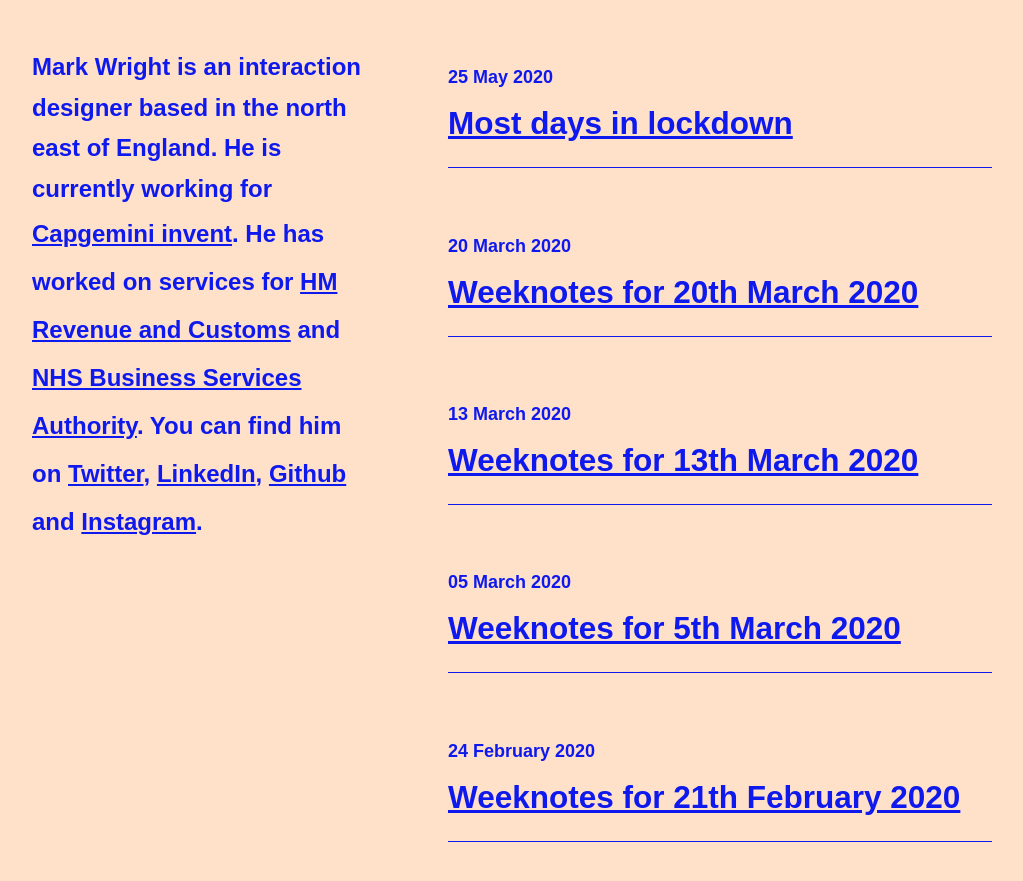
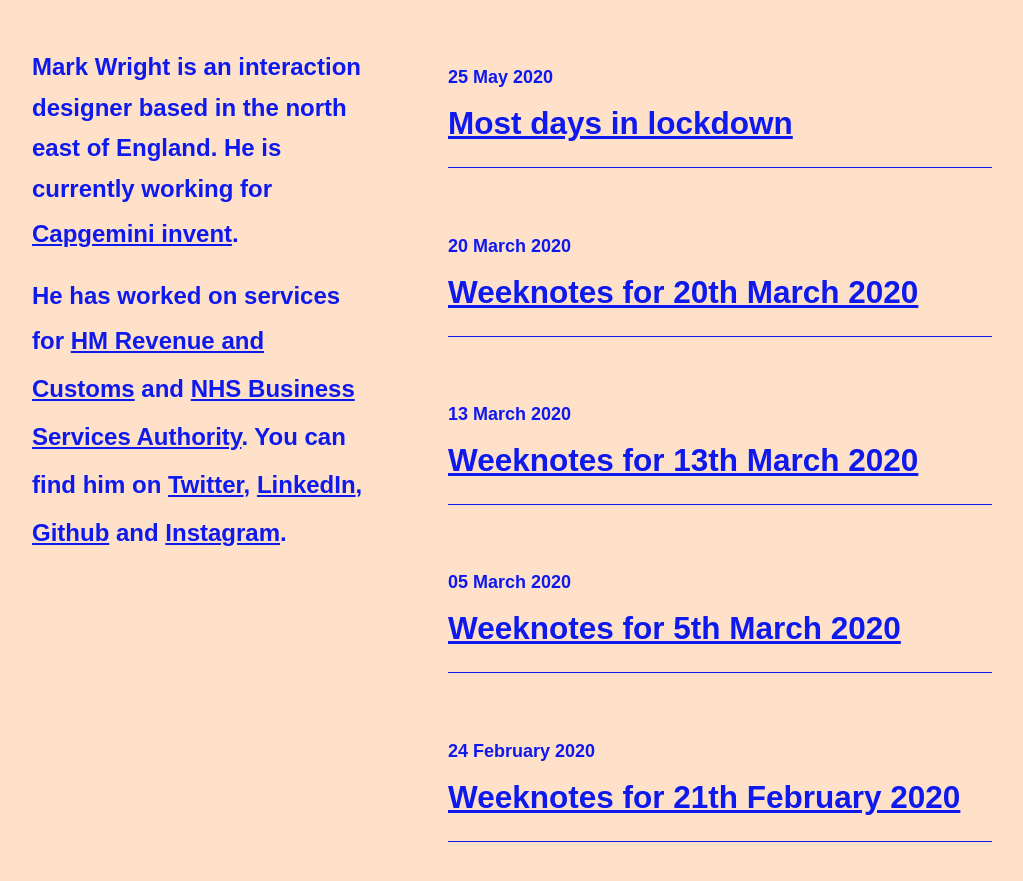
Before and after one commit to mrkwrght/mrkwrghtdotcom, a Jekyll site: the page built from index.html, in a window 1280 px wide and 900 px high. Shown: the top 881 px of the window, without its empty margins (128-1151 px from the left). Built offline with Jekyll 4.4.1, drawn with Linux system fonts in a browser that asks for light colours; some web fonts are replaced; the list of posts is cut into pages by our own code.

```diff
--- a/index.html
+++ b/index.html
@@ -8,8 +8,8 @@ title: Mark Wright
     <div class="five columns">
       <div class="description">
       <h1 class="visually-hidden">Mark Wright dot com</h1>
-      <p>Mark Wright is an interaction designer based in the north east of England. He is currently working for  <a href="https://www.capgemini.com/service/invent/">Capgemini invent</a>.
-        He has worked on services for <a href="https://www.gov.uk/government/organisations/hm-revenue-customs" target="_blank">HM Revenue and Customs</a> and <a href="https://www.nhsbsa.nhs.uk/" target="_blank">NHS Business Services Authority</a>.
+      <p>Mark Wright is an interaction designer based in the north east of England. He is currently working for  <a href="https://www.capgemini.com/service/invent/">Capgemini invent</a>.</p>
+        <p>He has worked on services for <a href="https://www.gov.uk/government/organisations/hm-revenue-customs" target="_blank">HM Revenue and Customs</a> and <a href="https://www.nhsbsa.nhs.uk/" target="_blank">NHS Business Services Authority</a>.
         You can find him on
                  <a href="https://twitter.com/mrkwrght"  target="_blank">Twitter</a>,
                  <a href="https://www.linkedin.com/in/mrkwrght"  target="_blank">LinkedIn</a>,
```
